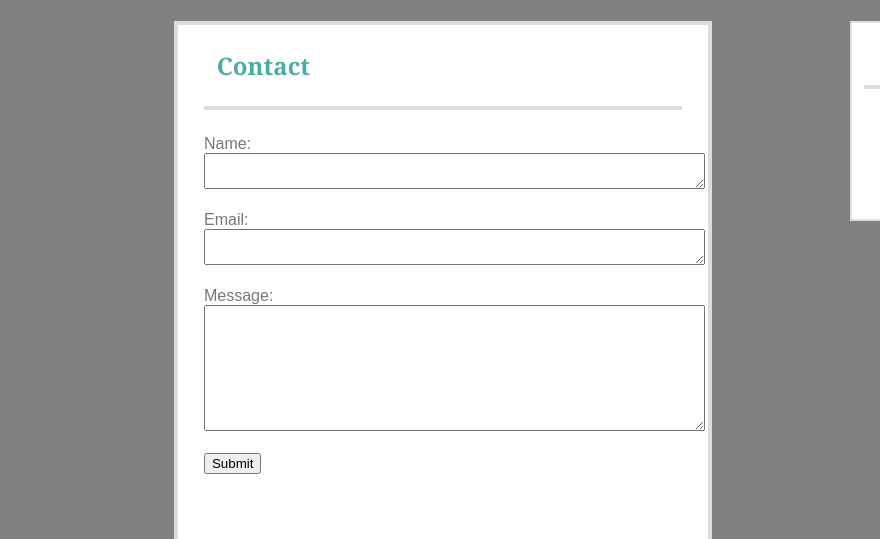
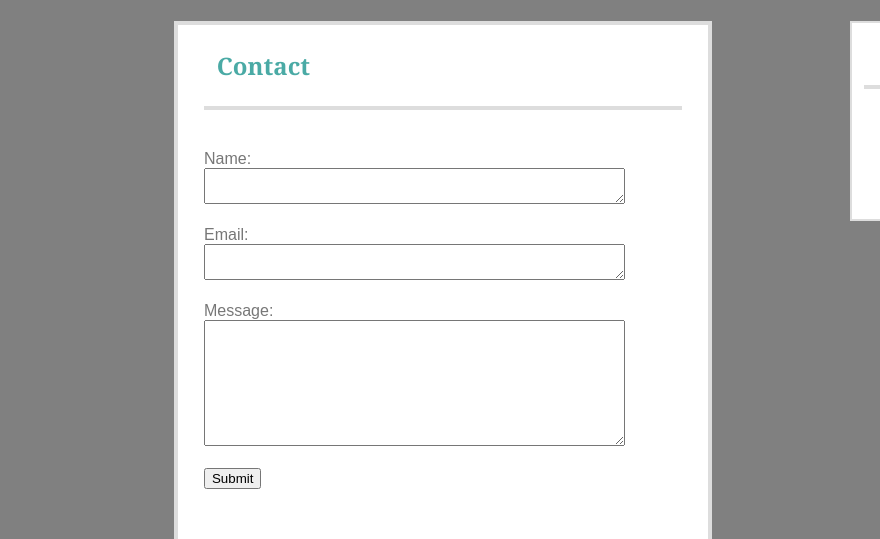
Before and after one commit to ela-p-p/Responsive-Portfolio, a plain HTML site: page contact.html in a window 1280 px wide. Shown: the part 151-690 px from the top of the page, 0-880 px from the left. Drawn offline with Linux system fonts and the light colour scheme.

Commit message:
form corrections

```diff
--- a/assets/css/style.css
+++ b/assets/css/style.css
@@ -108,10 +108,11 @@ h2, h3 {
 }
 
 #form {
-    padding-top: 2vmax;
+    padding: 5vh 5vw 0vh 0vw;
     line-break: loose;
+    width: 100%;
+
 }
-
 #box-set {
     padding: 0.5vmax;
     margin: 0 auto 0 auto;
--- a/contact.html
+++ b/contact.html
@@ -44,11 +44,11 @@
 
         <form id="form" action="/action_page.php">
             Name: <br>
-            <textarea type="text" name="name" cols="60vw"></textarea><br><br>
+            <textarea type="text" name="name" cols="50%"></textarea><br><br>
             Email:<br>
-            <textarea type="email" name="email" cols="60vw"></textarea><br><br>
+            <textarea type="email" name="email" cols="50%"></textarea><br><br>
             Message: <br>
-            <textarea name="message" rows="8" cols="60vw"></textarea>
+            <textarea name="message" rows="8" cols="50%"></textarea>
             <br><br>
             <input type="button" value="Submit" onclick= <a href="mail to:elizabeth.porter.pevec@gmail.com">
             </form>
```
